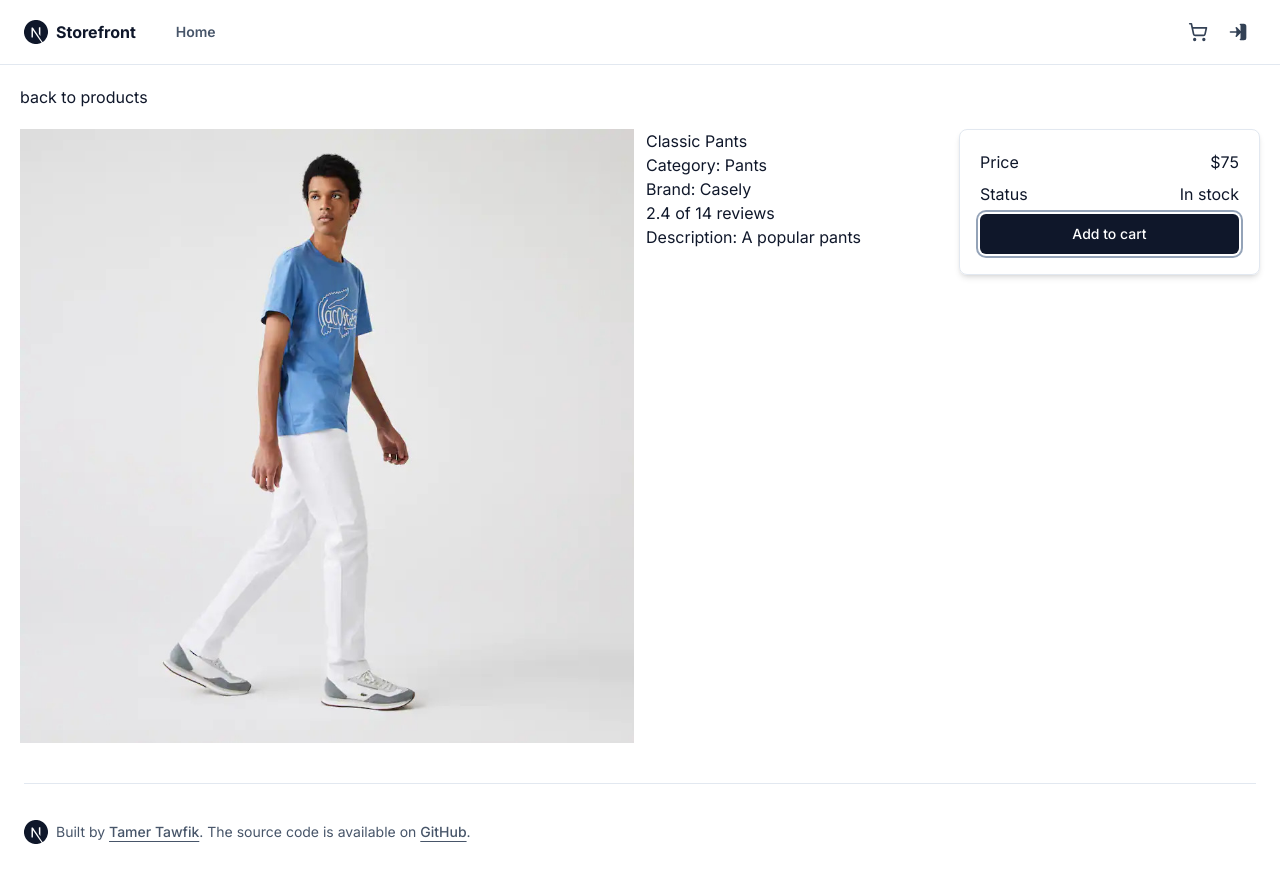
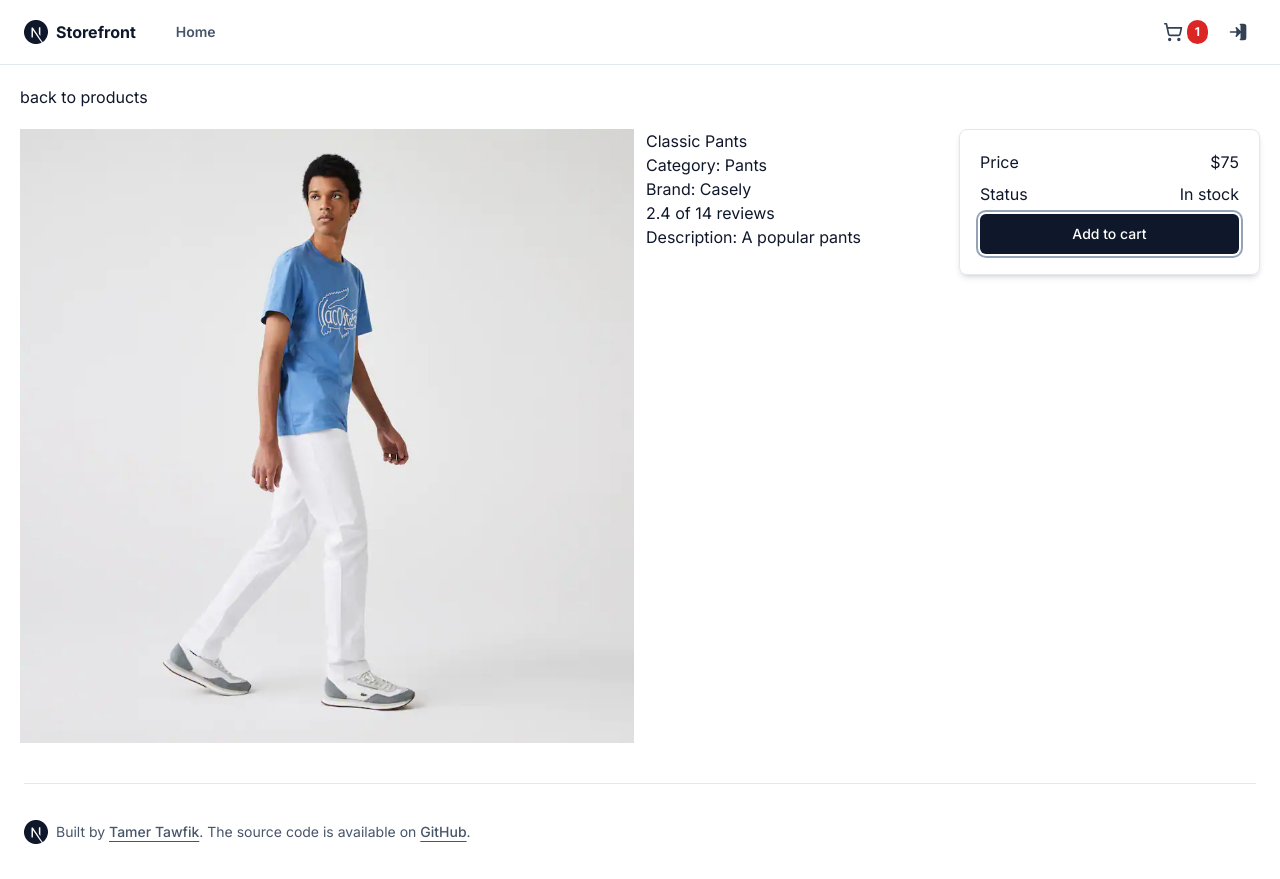
Before and after one commit to TamerTawfik/e-commerce-nextjs-tailwindcss, a Next.js app: page /product/classic-pants in a window 1280 px wide. Both pictures are taken after a click on the button "Add to cart". Built offline with nearby package versions, Linux system fonts and the light colour scheme.

Commit message:
Added: Add Cart Handler

```diff
--- a/components/site-header.tsx
+++ b/components/site-header.tsx
@@ -1,4 +1,6 @@
 import Link from "next/link"
+import React, { useContext } from 'react';
+import { Store } from '@/utils/Store';
 
 import { siteConfig } from "@/config/site"
 import { Icons } from "@/components/icons"
@@ -6,6 +8,9 @@
 import { buttonVariants } from "@/components/ui/button"
 
 export function SiteHeader() {
+    const { state } = useContext(Store);
+    const { cart } = state;
+
     return (
         <header className="sticky top-0 z-40 w-full border-b border-b-slate-200 bg-white dark:border-b-slate-700 dark:bg-slate-900">
             <div className="container flex h-16 items-center space-x-4 sm:justify-between sm:space-x-0">
@@ -13,8 +18,7 @@
                 <div className="flex flex-1 items-center justify-end space-x-4">
                     <nav className="flex items-center space-x-1">
                         <Link
-                            href={siteConfig.links.github}
-                            target="_blank"
+                            href={siteConfig.links.cart}
                             rel="noreferrer"
                         >
                             <div
@@ -25,12 +29,16 @@
                                 })}
                             >
                                 <Icons.ShoppingCart className="h-5 w-5" />
+                                {cart.cartItems.length > 0 && (
+                                    <span className="ml-1 rounded-full bg-red-600 px-2 py-1 text-xs font-bold text-white">
+                                        {cart.cartItems.reduce((a, c) => a + c.quantity, 0)}
+                                    </span>
+                                )}
                                 <span className="sr-only">Shopping Cart</span>
                             </div>
                         </Link>
                         <Link
-                            href={siteConfig.links.twitter}
-                            target="_blank"
+                            href={siteConfig.links.login}
                             rel="noreferrer"
                         >
                             <div
--- a/config/site.ts
+++ b/config/site.ts
@@ -7,13 +7,15 @@
     links: {
         twitter: string
         github: string
+        cart: string
+        login: string
     }
 }
 
 export const siteConfig: SiteConfig = {
     name: "Storefront ",
     description:
-        "Beautifully designed Storefront built by React, Next JS, and Tailwindcss.",
+        " | Beautifully designed Storefront built by React, Next JS, and Tailwindcss.",
     mainNav: [
         {
             title: "Home",
@@ -23,5 +25,7 @@
     links: {
         twitter: "http://twitter.com/TamerTawfik_Me",
         github: "https://github.com/TamerTawfik",
+        cart: "/cart",
+        login: "login",
     },
 }
--- a/pages/_app.tsx
+++ b/pages/_app.tsx
@@ -1,4 +1,5 @@
 import type { AppProps } from "next/app"
+import { StoreProvider } from '@/utils/Store'
 import { Fonts } from '@/components/fonts'
 
 import '@/styles/globals.css'
@@ -8,7 +9,9 @@
   return (
     <>
       <Fonts />
-      <Component {...pageProps} />
+      <StoreProvider>
+        <Component {...pageProps} />
+      </StoreProvider>
     </>
   )
 }
--- a/pages/product/[slug].tsx
+++ b/pages/product/[slug].tsx
@@ -1,18 +1,36 @@
 import Image from 'next/image'
 import Link from 'next/link'
 import { useRouter } from 'next/router'
-import React from 'react'
+import React, { useContext } from 'react'
 import Layout from '@/components/layout'
 import { Button } from '@/components/ui/button'
 import data from '@/utils/data'
+import { Store } from '@/utils/Store';
+
 
 export default function ProductScreen() {
+    const { state, dispatch } = useContext(Store);
+
     const { query } = useRouter();
     const { slug } = query;
     const product = data.products.find((x) => x.slug === slug);
+
     if (!product) {
         return <div>Product Not Found</div>;
     }
+
+    const addToCartHandler = () => {
+        const existItem = state.cart.cartItems.find((x) => x.slug === product.slug);
+        const quantity = existItem ? existItem.quantity + 1 : 1;
+
+        if (product.countInStock < quantity) {
+            alert('Sorry. Product is out of stock');
+            return;
+        }
+
+        dispatch({ type: 'CART_ADD_ITEM', payload: { ...product, quantity } });
+    };
+
     return (
         <Layout title={product.name}>
             <div className="py-5 px-5">
@@ -51,7 +69,9 @@
                             <div>Status</div>
                             <div>{product.countInStock > 0 ? 'In stock' : 'Unavailable'}</div>
                         </div>
-                        <Button className="primary-button w-full">Add to cart</Button>
+                        <Button className="primary-button w-full"
+                            onClick={addToCartHandler}
+                        >Add to cart</Button>
                     </div>
                 </div>
             </div>
--- /dev/null
+++ b/utils/Store.js
@@ -0,0 +1,32 @@
+import { createContext, useReducer } from 'react';
+
+export const Store = createContext();
+
+const initialState = {
+    cart: { cartItems: [] },
+};
+
+function reducer(state, action) {
+    switch (action.type) {
+        case 'CART_ADD_ITEM': {
+            const newItem = action.payload;
+            const existItem = state.cart.cartItems.find(
+                (item) => item.slug === newItem.slug
+            );
+            const cartItems = existItem
+                ? state.cart.cartItems.map((item) =>
+                    item.name === existItem.name ? newItem : item
+                )
+                : [...state.cart.cartItems, newItem];
+            return { ...state, cart: { ...state.cart, cartItems } };
+        }
+        default:
+            return state;
+    }
+}
+
+export function StoreProvider({ children }) {
+    const [state, dispatch] = useReducer(reducer, initialState);
+    const value = { state, dispatch };
+    return <Store.Provider value={value}>{children}</Store.Provider>;
+}
```
